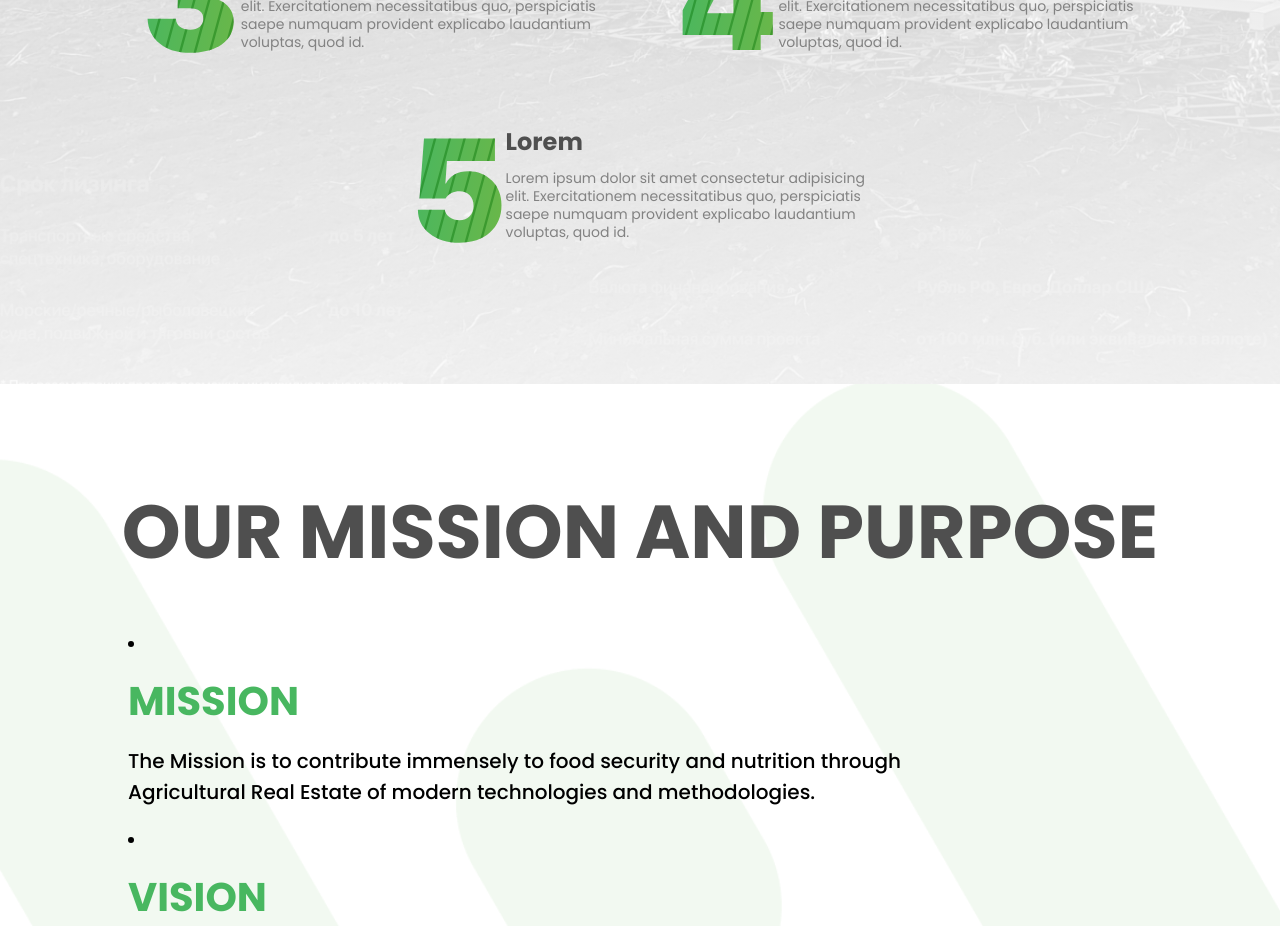
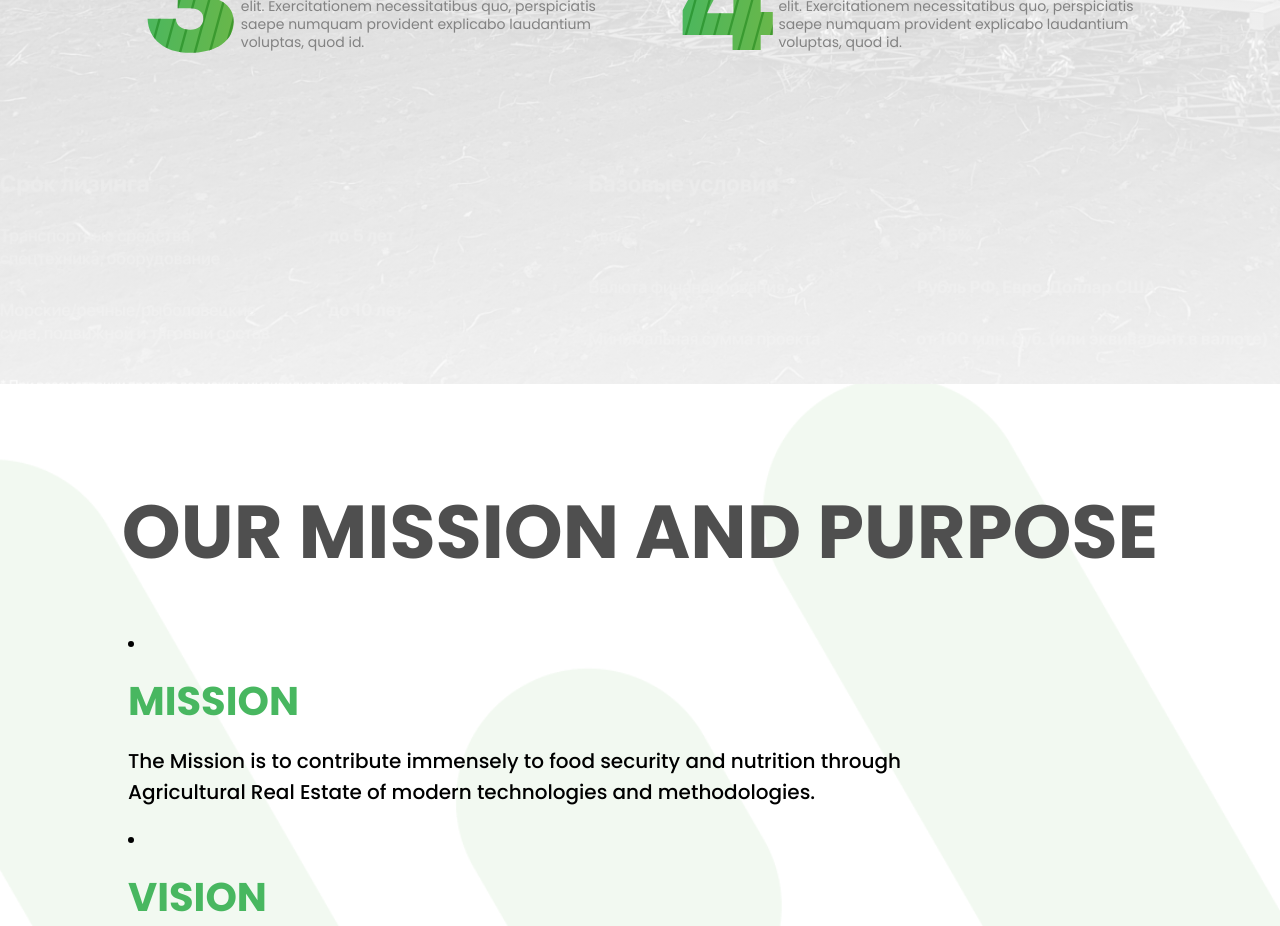
Before and after one commit to dcoder-x/vergiland, a React (Vite) app: page / in a window 1280 px wide. Shown: the part 2240-3166 px from the top of the page. Built offline with nearby package versions, Linux system fonts and the light colour scheme.

Commit message:
optimized

```diff
--- a/src/data/values.js
+++ b/src/data/values.js
@@ -21,9 +21,4 @@ export const values=[
         desc:'Just short words about the value',
         number:Icons.three
     },
-    {
-        title:'Lorem',
-        desc:'Just short words about the value',
-        number:Icons.four
-    },
 ]
```
